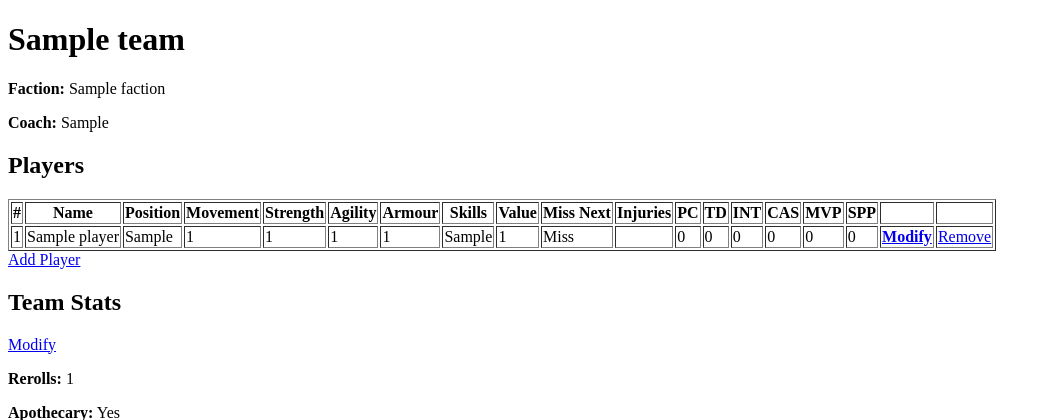
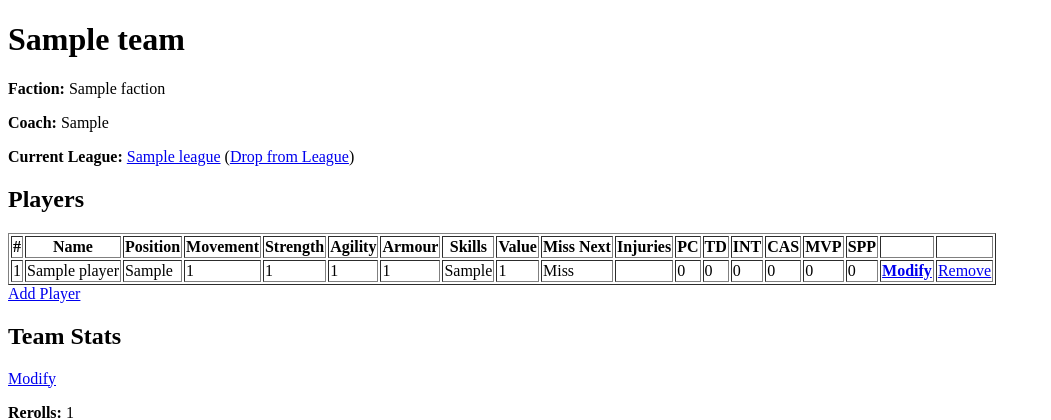
Before and after one commit to ducksnack/bloodbowl_manager, a Django app: page /team/1/ in a window 1280 px wide. Shown: the top 420 px of the page, without its empty margins (0-1051 px from the left). Run offline with Django 5.2, Linux system fonts and the light colour scheme; tables that the repository leaves empty hold one stand-in row (values such as "Sample post").

Commit message:
added functionality for a team to join or drop from a League

```diff
--- a/bloodbowl_league_manager/league_manager/templates/league_manager/team_details.html
+++ b/bloodbowl_league_manager/league_manager/templates/league_manager/team_details.html
@@ -10,6 +10,8 @@
     {% if team.faction %}
         <p><strong>Faction:</strong> {{ team.faction }}</p>
         <p><strong>Coach:</strong> {{ team.coach }}</p>
+        <p><strong>Current League:</strong> {% if team.league %} <a href="{% url 'league_details' team.league.id %}">{{ team.league }}</a> (<a href="{% url 'join_league' team.id %}">Drop from League</a>) {% else %} None (<a href="{% url 'join_league' team.id %}">Register in a League</a>){% endif %}</p>
+
 
         <h2>Players</h2>
         <table border="1">
--- a/bloodbowl_league_manager/league_manager/urls.py
+++ b/bloodbowl_league_manager/league_manager/urls.py
@@ -23,4 +23,5 @@ urlpatterns = [
     path('add_interception/<int:match_id>/<int:team_id>/', views.add_interception, name='add_interception'),
     path('teams/<int:team_id>/get_team_value/', views.get_team_value, name='get_team_value'),
     path('create_league/', views.create_league, name='create_league'),
+    path('<int:team_id>/league_registration/', views.join_league, name='join_league')
 ]
--- a/bloodbowl_league_manager/league_manager/views.py
+++ b/bloodbowl_league_manager/league_manager/views.py
@@ -32,6 +32,29 @@ def create_league(request):
         form = LeagueForm()
 
     return render(request, 'league_manager/create_league.html', {'form':form})
+
+def join_league(request, team_id):
+    leagues = League.objects.all()
+    team = get_object_or_404(Team, id=team_id)
+
+    if team.league:
+        team.league = None
+        team.save()
+        return redirect('team_details', team_id = team.id)
+
+    if request.method == 'POST':
+        league_id = request.POST.get('league_id')
+        team.league = get_object_or_404(League, id = league_id)
+        team.save()
+
+        return redirect('team_details', team_id = team_id)
+
+    content = {
+        'team':team,
+        'leagues':leagues
+    }
+
+    return render(request, 'league_manager/join_league.html', content)
 
 def create_team(request):
     if request.method == 'POST':
```
Also changed, not shown: bloodbowl_league_manager/league_manager/templates/league_manager/join_league.html (added, +22 -0 lines).
